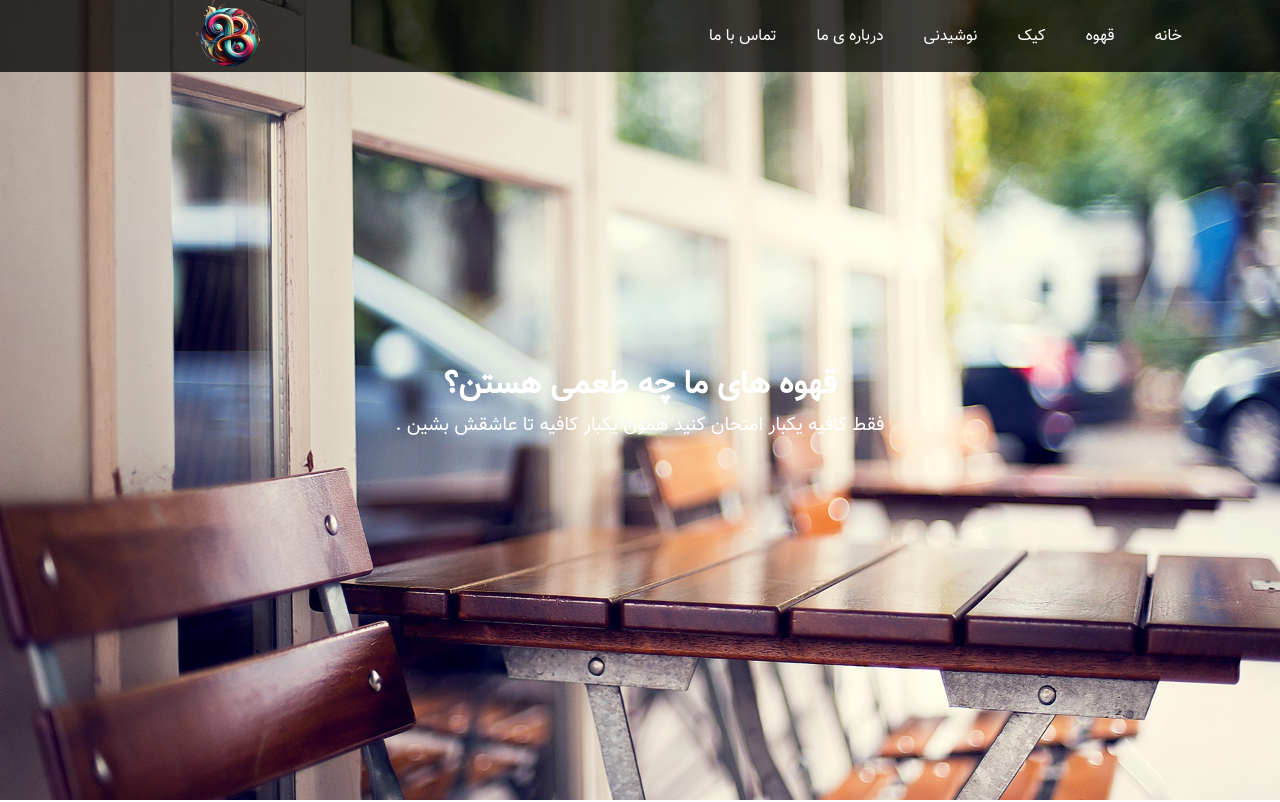
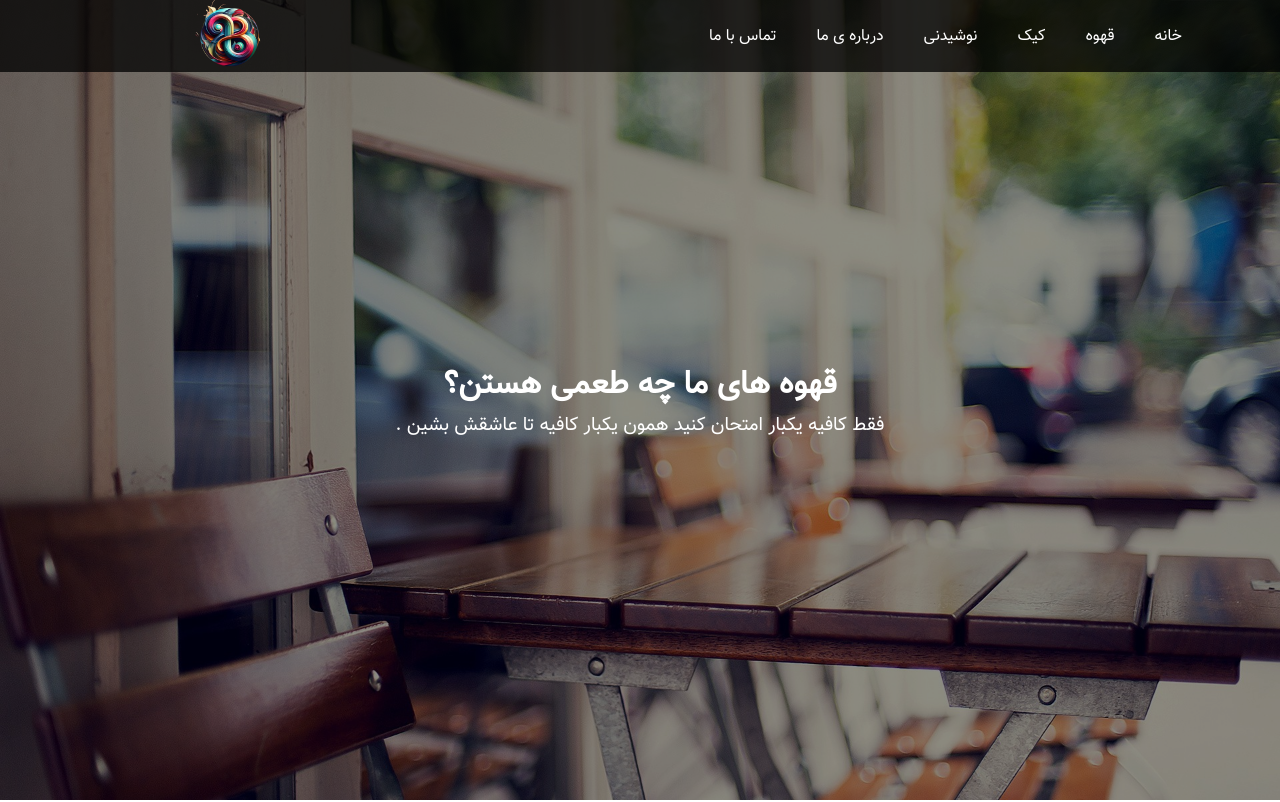
Before and after one commit to nafas-2024/html-ns, a plain HTML site: page cafe/indx.html in a window 1280 px wide. Shown: the top 802 px of the page. Drawn offline with Linux system fonts and the light colour scheme.

Commit message:
Update style.css

```diff
--- a/cafe/assets/css/style.css
+++ b/cafe/assets/css/style.css
@@ -33,7 +33,7 @@ body{
     height: 90vh;
 }
 
-.evenly{
+.overly{
     position: absolute;
     inset: 0;
     background-color: #00000074;
```
